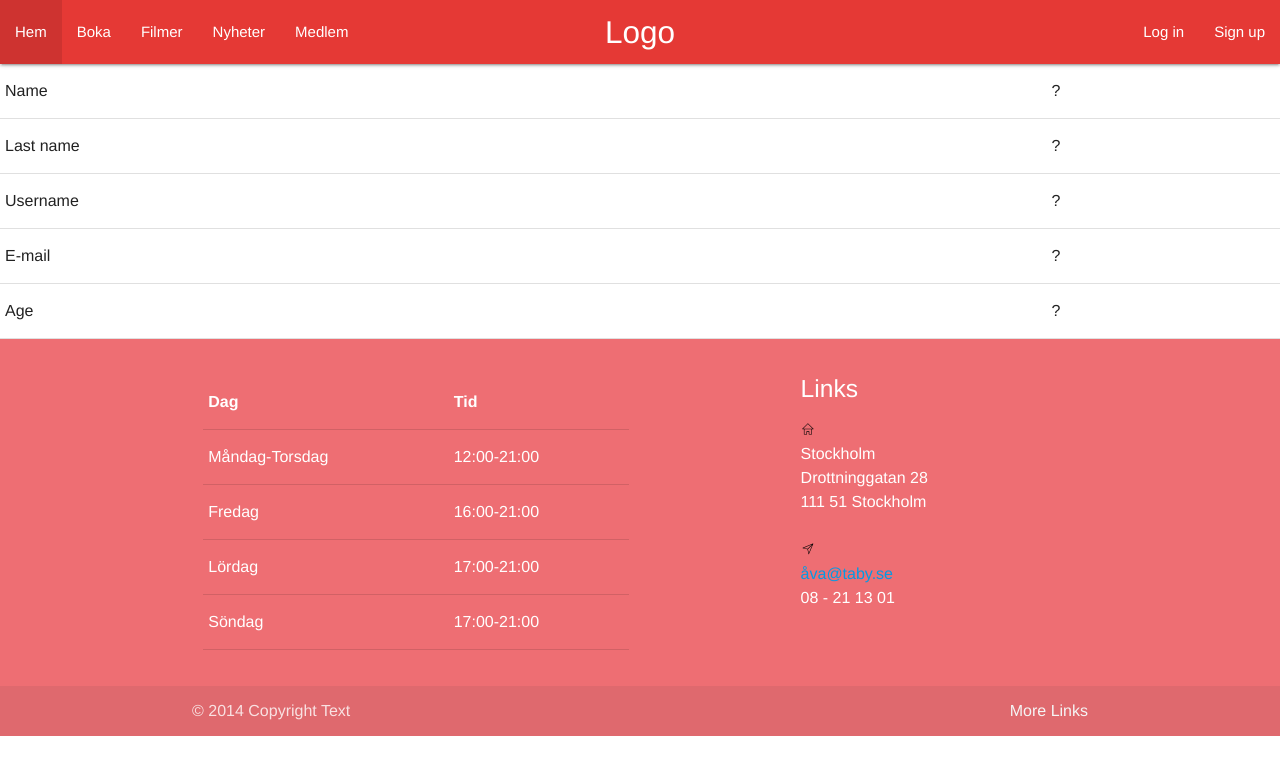
After one commit to HostileBadger/Gymnasie-arbete, a PHP site: page /Profilepage.html in a window 1280 px wide. The commit adds this page. Shown: the top 775 px of the page. Run offline with PHP 8.4, Linux system fonts and the light colour scheme; some libraries are stand-ins or nearby versions.

Commit message:
uppdatering

```diff
--- /dev/null
+++ b/RCOS/Profilepage.html
@@ -0,0 +1,118 @@
+<!DOCTYPE html>
+<html lang="en">
+<head>
+    <meta charset="UTF-8">
+    <meta name="viewport" content="width=device-width, initial-scale=1.0">
+    <meta http-equiv="X-UA-Compatible" content="ie=edge">
+    <link href="style.css" rel="stylesheet" type="text/css" />
+    <title>Document</title>
+    <!-- Compiled and minified CSS -->
+    <link rel="stylesheet" href="https://cdnjs.cloudflare.com/ajax/libs/materialize/1.0.0/css/materialize.min.css">
+
+    <!-- Compiled and minified JavaScript -->
+    <script src="https://cdnjs.cloudflare.com/ajax/libs/materialize/1.0.0/js/materialize.min.js"></script>
+
+    <link rel="stylesheet" href="https://use.fontawesome.com/releases/v5.3.1/css/all.css" integrity="sha384-mzrmE5qonljUremFsqc01SB46JvROS7bZs3IO2EmfFsd15uHvIt+Y8vEf7N7fWAU" crossorigin="anonymous">
+    <title>Profile Page</title>
+</head>
+<body>
+  <div class="navbar-fixed">
+    <nav>
+      <div class="nav-wrapper navbar-fixed red darken-1">
+        <a href="#" class="brand-logo center hide-on-med-and-down">Logo</a>
+        <ul class="left">
+          <li class="nuvarande"><a href="hem.html">Hem</a></li>
+          <li><a href="boka.html">Boka</a></li>
+          <li><a href="meny.html">Filmer</a></li>
+          <li><a href="galleri.html">Nyheter</a></li>
+          <li><a href="kontakta.html">Medlem</a></li>
+        </ul>
+        <ul class="right">
+            <li><a href="#">Log in</a></li>
+            <li><a href="#">Sign up</a></li>
+        </ul>
+      </div>
+    </nav>
+  </div>
+
+<table>
+<tr>
+    <td>Name</td>
+    <td>?</td>
+</tr>
+<tr>
+    <td>Last name</td>
+    <td>?</td>
+</tr>
+<tr>
+    <td>Username</td>
+    <td>?</td>
+</tr>
+<tr>
+    <td>E-mail</td>
+    <td>?</td>
+</tr>
+<tr>
+    <td>Age</td>
+    <td>?</td>
+</tr>
+</table>
+
+<footer class="page-footer">
+        <div class="container">
+          <div class="row">
+            <div class="col l6 s12">
+              <p class="grey-text text-lighten-4"><table> <!-- endast stilsättning -->
+                <tr>
+                  <th>Dag</th>
+                  <th>Tid</th>
+                </tr>
+                <tr>
+                  <td>Måndag-Torsdag</td>
+                  <td>12:00-21:00</td>
+                </tr>
+                <tr>
+                  <td>Fredag</td>
+                  <td>16:00-21:00</td>
+                </tr>
+                <tr>
+                  <td>Lördag</td>
+                  <td>17:00-21:00</td>
+                </tr>
+                <tr>
+                  <td>Söndag</td>
+                  <td>17:00-21:00</td>
+                </tr>
+              </table></p>
+            </div>
+            <div class="col l4 offset-l2 s12">
+              <h5 class="white-text">Links</h5>
+              <ul>
+                    <svg class="svg-icon" viewBox="0 0 20 20">
+                            <path d="M18.121,9.88l-7.832-7.836c-0.155-0.158-0.428-0.155-0.584,0L1.842,9.913c-0.262,0.263-0.073,0.705,0.292,0.705h2.069v7.042c0,0.227,0.187,0.414,0.414,0.414h3.725c0.228,0,0.414-0.188,0.414-0.414v-3.313h2.483v3.313c0,0.227,0.187,0.414,0.413,0.414h3.726c0.229,0,0.414-0.188,0.414-0.414v-7.042h2.068h0.004C18.331,10.617,18.389,10.146,18.121,9.88 M14.963,17.245h-2.896v-3.313c0-0.229-0.186-0.415-0.414-0.415H8.342c-0.228,0-0.414,0.187-0.414,0.415v3.313H5.032v-6.628h9.931V17.245z M3.133,9.79l6.864-6.868l6.867,6.868H3.133z"></path>
+                          </svg>
+                <li>Stockholm</li>
+                <li>Drottninggatan 28</li>
+                <li>111 51 Stockholm</li>
+                <br>
+                <svg class="svg-icon" viewBox="0 0 20 20">
+                        <path d="M17.218,2.268L2.477,8.388C2.13,8.535,2.164,9.05,2.542,9.134L9.33,10.67l1.535,6.787c0.083,0.377,0.602,0.415,0.745,0.065l6.123-14.74C17.866,2.46,17.539,2.134,17.218,2.268 M3.92,8.641l11.772-4.89L9.535,9.909L3.92,8.641z M11.358,16.078l-1.268-5.613l6.157-6.157L11.358,16.078z"></path>
+                  </svg>
+                <li><a href="#">åva@taby.se</a></li>
+                <li>08 - 21 13 01</li>
+                <br>
+
+              </ul>
+            </div>
+          </div>
+        </div>
+        <div class="footer-copyright">
+          <div class="container">
+          © 2014 Copyright Text
+          <a class="grey-text text-lighten-4 right" href="#!">More Links</a>
+          </div>
+        </div>
+      </footer>
+
+</body>
+</html>
--- a/RCOS/index.html
+++ b/RCOS/index.html
@@ -27,8 +27,8 @@
           <li><a href="kontakta.html">Medlem</a></li>
         </ul>
         <ul class="right">
-          <li><a href="#">Sign up</a></li>
-          <li><a href="#">Log in</a></li>
+            <li><a href="#">Log in</a></li>
+            <li><a href="#">Sign up</a></li>
         </ul>
       </div>
     </nav>
--- a/RCOS/style.css
+++ b/RCOS/style.css
@@ -43,3 +43,6 @@ body {
     max-width:100%;
     border-radius: .3em;
 }
+.svg-icon{
+    width: 5%;
+}
```
